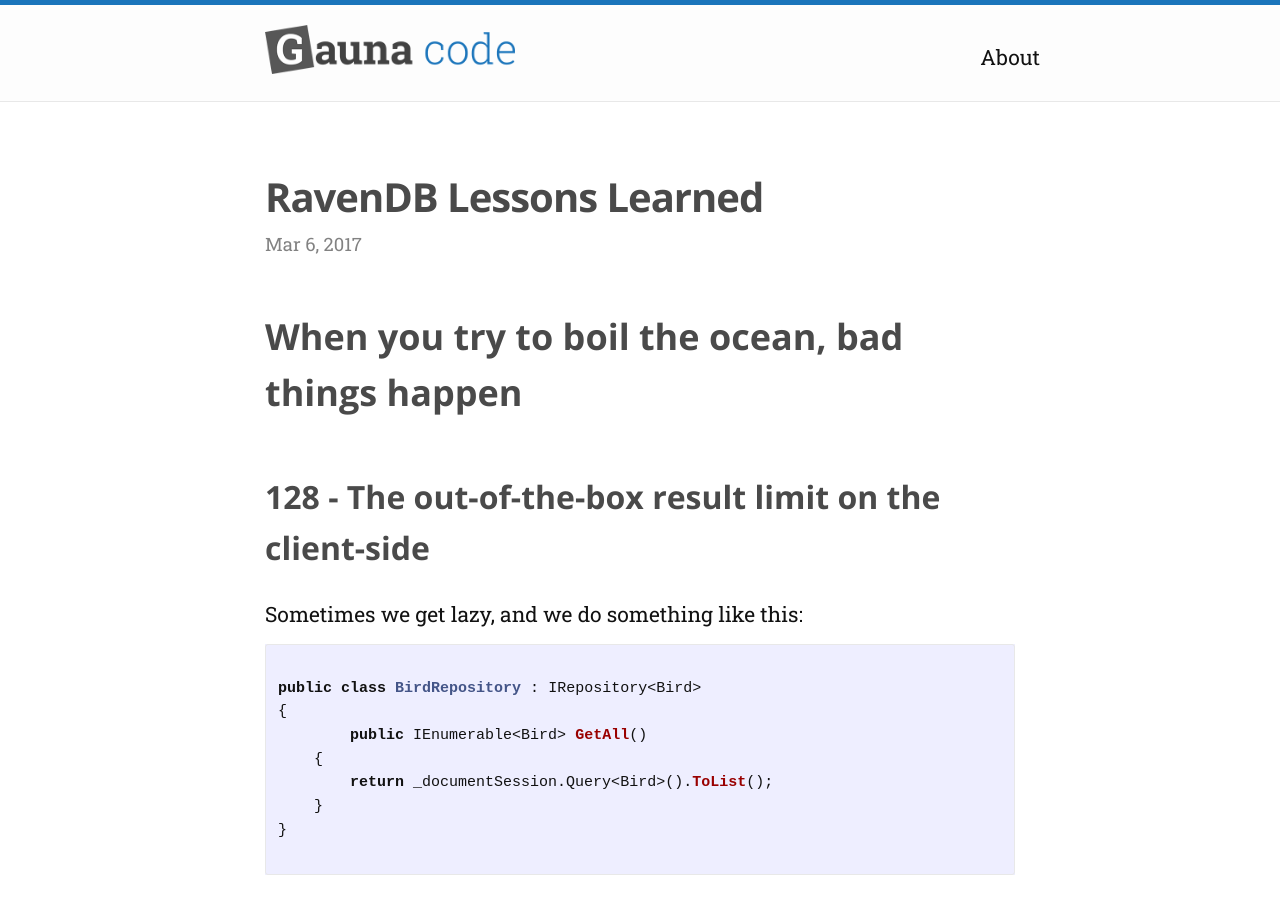
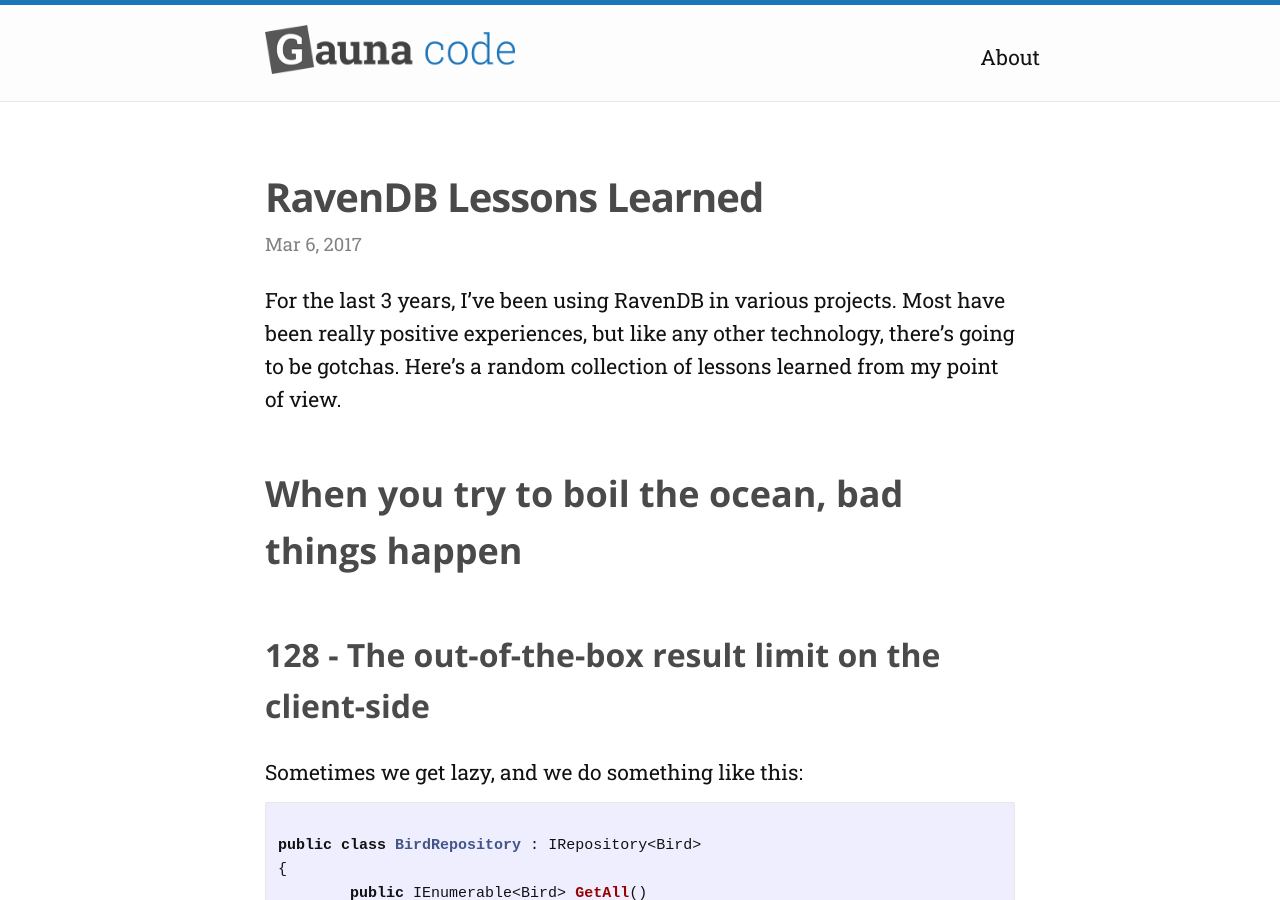
Before and after one commit to justin-vanwinkle/fgauna12.github.io, a Jekyll site: the page built from _posts/2017-3-6-RavenLessonsLearnedPart1.markdown, in a window 1280 px wide and 900 px high. Built offline with Jekyll 4.4.1, drawn with Linux system fonts in a browser that asks for light colours; nearby versions of some CDN libraries; comment, search, counter and statistics services are not loaded.

Commit message:
Updated raven lessons learned with a summary.

```diff
--- a/_posts/2017-3-6-RavenLessonsLearnedPart1.markdown
+++ b/_posts/2017-3-6-RavenLessonsLearnedPart1.markdown
@@ -6,6 +6,7 @@
 comments: true
 ---
 
+For the last 3 years, I've been using RavenDB in various projects. Most have been really positive experiences, but like any other technology, there's going to be gotchas. Here's a random collection of lessons learned from my point of view.
 
 ## When you try to boil the ocean, bad things happen
 
```
